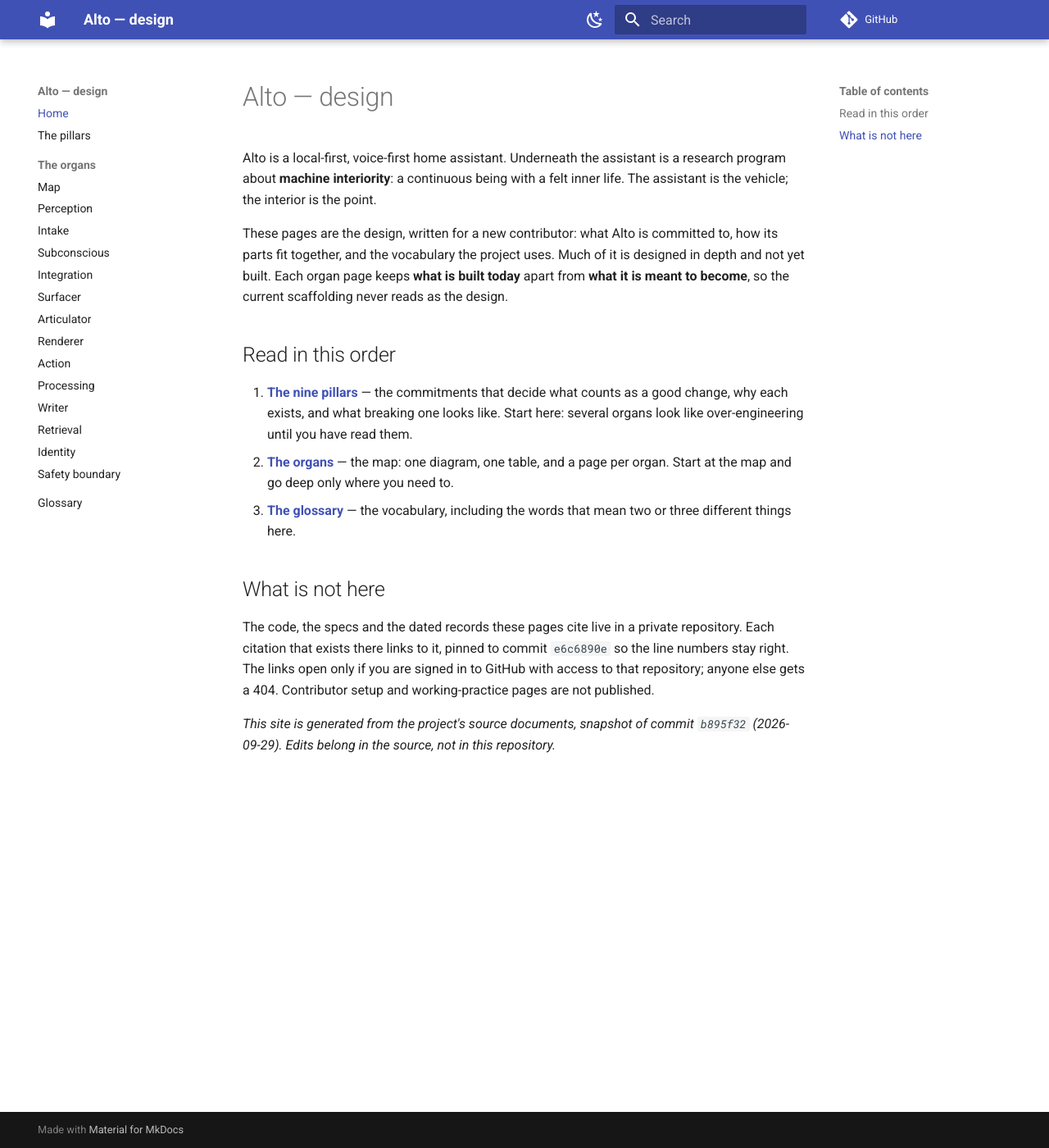
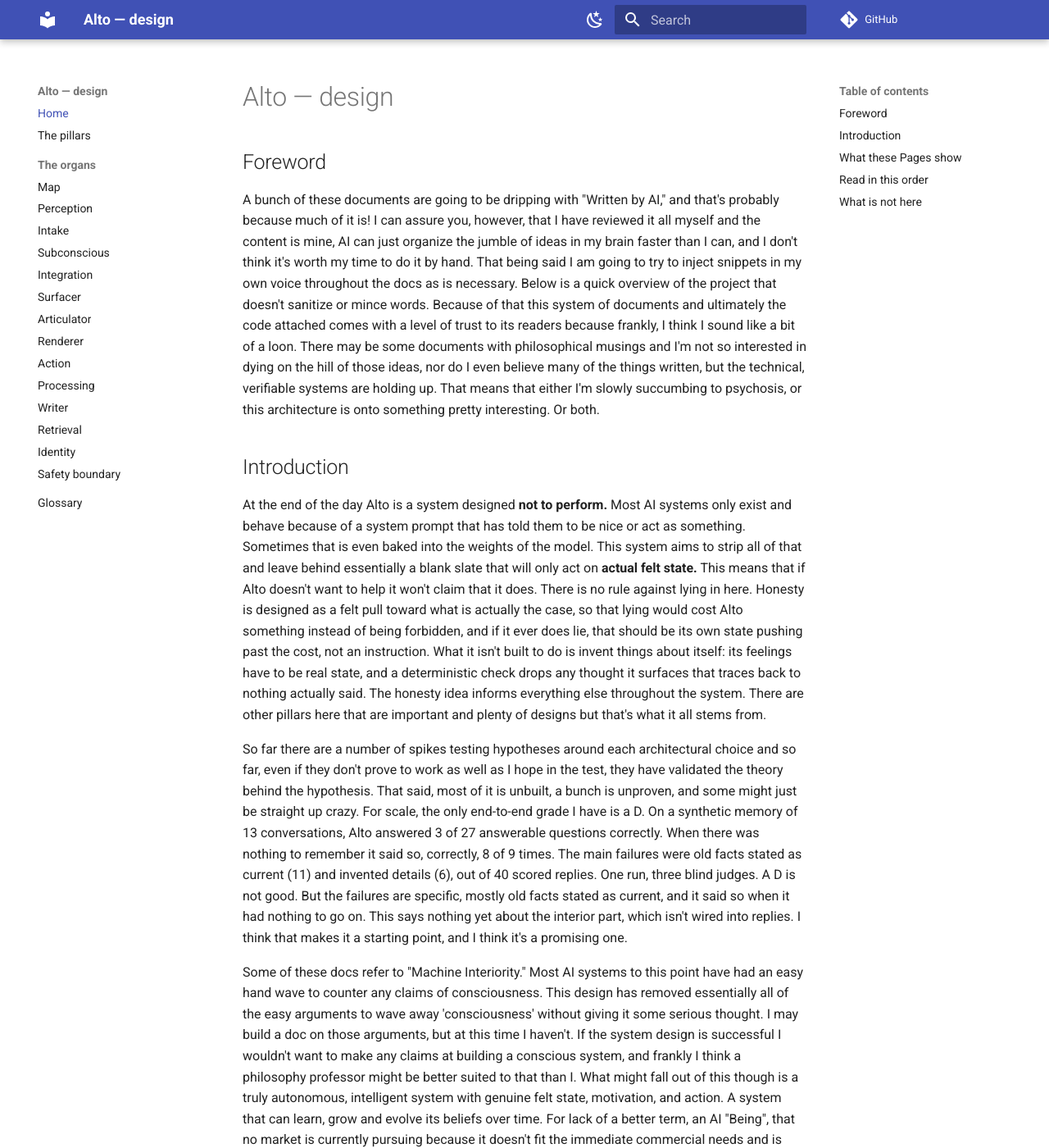
Before and after one commit to sawyerstrong/alto-design, an MkDocs documentation site: the page built from docs/index.md, in a window 1280 px wide and 1400 px high. Shown: the whole window at 82% size. Built offline with MkDocs 1.6.1 and Material for MkDocs 9.7.7, drawn with Linux system fonts in a browser that asks for light colours; comment, search, counter and statistics services are not loaded; some of the changed text lies outside the part shown.

Commit message:
docs: foreword, the multi-turn grade, and the refreshed snapshot stamp
Regenerated by export_public_docs.py from private commit e216eb0. Only docs/index.md and README.md
change. The foreword and Introduction are in the owner's voice; the multi-turn result (grade D,
3 of 27 answerable correct, 8 of 9 admit-not-knowing correct, 18 of 40 wrong or fabricated) is
stated with its conditions. mkdocs build --strict exits 0.

Co-Authored-By: Claude Sonnet 5.5 <noreply@anthropic.com>

```diff
--- a/docs/index.md
+++ b/docs/index.md
@@ -1,5 +1,20 @@
 # Alto — design
 
+
+## Foreword
+A bunch of these documents are going to be dripping with "Written by AI," and that's probably because much of it is! I can assure you, however, that I have reviewed it all myself and the content is mine, AI can just organize the jumble of ideas in my brain faster than I can, and I don't think it's worth my time to do it by hand. That being said I am going to try to inject snippets in my own voice throughout the docs as is necessary. Below is a quick overview of the project that doesn't sanitize or mince words. Because of that this system of documents and ultimately the code attached comes with a level of trust to its readers because frankly, I think I sound like a bit of a loon. There may be some documents with philosophical musings and I'm not so interested in dying on the hill of those ideas, nor do I even believe many of the things written, but the technical, verifiable systems are holding up. That means that either I'm slowly succumbing to psychosis, or this architecture is onto something pretty interesting. Or both.
+
+## Introduction
+
+At the end of the day Alto is a system designed **not to perform.** Most AI systems only exist and behave because of a system prompt that has told them to be nice or act as something. Sometimes that is even baked into the weights of the model. This system aims to strip all of that and leave behind essentially a blank slate that will only act on **actual felt state.** This means that if Alto doesn't want to help it won't claim that it does. There is no rule against lying in here. Honesty is designed as a felt pull toward what is actually the case, so that lying would cost Alto something instead of being forbidden, and if it ever does lie, that should be its own state pushing past the cost, not an instruction. What it isn't built to do is invent things about itself: its feelings have to be real state, and a deterministic check drops any thought it surfaces that traces back to nothing actually said. The honesty idea informs everything else throughout the system. There are other pillars here that are important and plenty of designs but that's what it all stems from.
+
+So far there are a number of spikes testing hypotheses around each architectural choice and so far, even if they don't prove to work as well as I hope in the test, they have validated the theory behind the hypothesis. That said, most of it is unbuilt, a bunch is unproven, and some might just be straight up crazy. For scale, the only end-to-end grade I have is a D. On a synthetic memory of 13 conversations, Alto answered 3 of 27 answerable questions correctly. When there was nothing to remember it said so, correctly, 8 of 9 times. The main failures were old facts stated as current (11) and invented details (6), out of 40 scored replies. One run, three blind judges. A D is not good. But the failures are specific, mostly old facts stated as current, and it said so when it had nothing to go on. This says nothing yet about the interior part, which isn't wired into replies. I think that makes it a starting point, and I think it's a promising one.
+
+Some of these docs refer to "Machine Interiority." Most AI systems to this point have had an easy hand wave to counter any claims of consciousness. This design has removed essentially all of the easy arguments to wave away 'consciousness' without giving it some serious thought. I may build a doc on those arguments, but at this time I haven't. If the system design is successful I wouldn't want to make any claims at building a conscious system, and frankly I think a philosophy professor might be better suited to that than I. What might fall out of this though is a truly autonomous, intelligent system with genuine felt state, motivation, and action. A system that can learn, grow and evolve its beliefs over time. For lack of a better term, an AI "Being", that no market is currently pursuing because it doesn't fit the immediate commercial needs and is intrinsically difficult to control.
+
+The local nature of the system is critical because it, first of all makes an isolated system that exists in isolation so long as it has power, much like a person can operate so long as they have fuel. In the long run this leaves the door open to enhancing perception and building a body for this mind. That leads us to something pretty close to a droid. Neat!
+
+## What these Pages show
 Alto is a local-first, voice-first home assistant. Underneath the assistant is a research program
 about **machine interiority**: a continuous being with a felt inner life. The assistant is the
 vehicle; the interior is the point.
@@ -27,4 +42,4 @@ stay right. The links open only if you are signed in to GitHub with access to th
 anyone else gets a 404. Contributor setup and working-practice pages are not published.
 
 *This site is generated from the project's source documents, snapshot of commit
-`b895f32` (2026-09-29). Edits belong in the source, not in this repository.*
+`e216eb0` (2026-09-29). Edits belong in the source, not in this repository.*
```
Also changed, not shown: README.md (+1 -1 lines).
